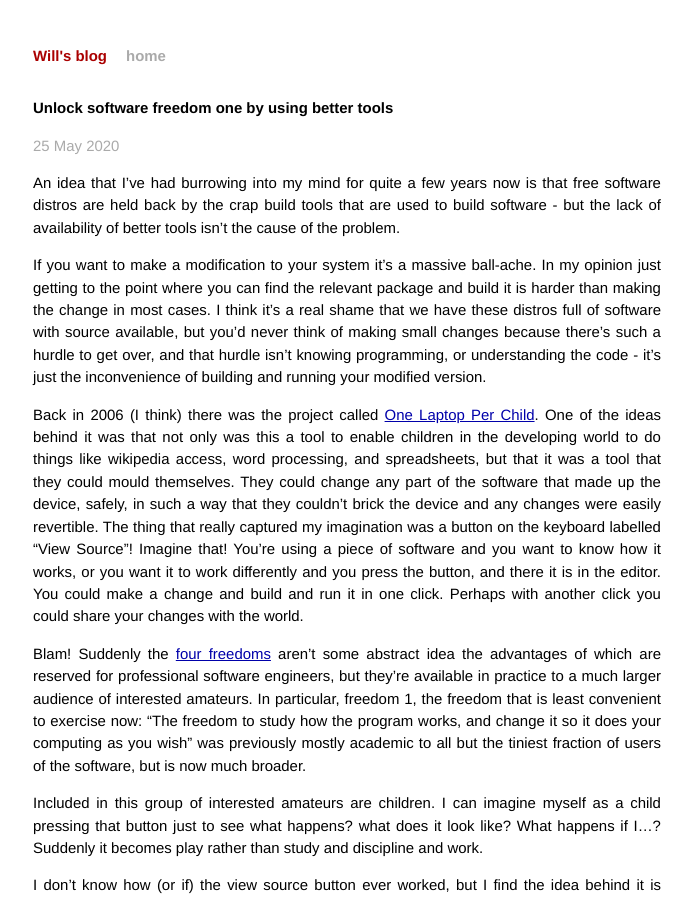
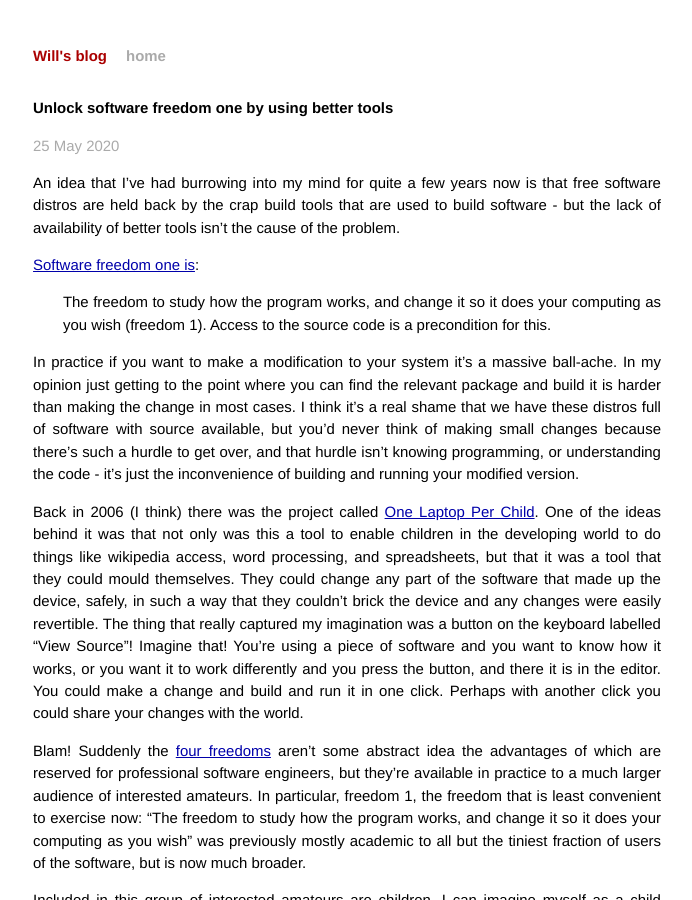
Before and after one commit to wmanley/wmanley.github.io, a Jekyll site: the page built from _posts/2020-05-25-unlock-software-freedom-one-by-using-better-tools.markdown, in a window 1280 px wide and 900 px high. Shown: the whole window, without its empty margins (293-985 px from the left). Built offline with Jekyll 4.4.1, drawn with Linux system fonts in a browser that asks for light colours.

Commit message:
fixup! Add new blog post "Unlock software freedom one by using better tools"

```diff
--- a/_posts/2020-05-25-unlock-software-freedom-one-by-using-better-tools.markdown
+++ b/_posts/2020-05-25-unlock-software-freedom-one-by-using-better-tools.markdown
@@ -6,7 +6,11 @@ categories:
 ---
 An idea that I've had burrowing into my mind for quite a few years now is that free software distros are held back by the crap build tools that are used to build software - but the lack of availability of better tools isn’t the cause of the problem.
 
-If you want to make a modification to your system it's a massive ball-ache.  In my opinion just getting to the point where you can find the relevant package and build it is harder than making the change in most cases.  I think it's a real shame that we have these distros full of software with source available, but you'd never think of making small changes because there's such a hurdle to get over, and that hurdle isn't knowing programming, or understanding the code - it's just the inconvenience of building and running your modified version.
+[Software freedom one is][one]:
+
+> The freedom to study how the program works, and change it so it does your computing as you wish (freedom 1). Access to the source code is a precondition for this.
+
+In practice if you want to make a modification to your system it's a massive ball-ache.  In my opinion just getting to the point where you can find the relevant package and build it is harder than making the change in most cases.  I think it's a real shame that we have these distros full of software with source available, but you'd never think of making small changes because there's such a hurdle to get over, and that hurdle isn't knowing programming, or understanding the code - it's just the inconvenience of building and running your modified version.
 
 Back in 2006 (I think) there was the project called [One Laptop Per Child][olpc].  One of the ideas behind it was that not only was this a tool to enable children in the developing world to do things like wikipedia access, word processing, and spreadsheets, but that it was a tool that they could mould themselves.  They could change any part of the software that made up the device, safely, in such a way that they couldn't brick the device and any changes were easily revertible.  The thing that really captured my imagination was a button on the keyboard labelled "View Source"!  Imagine that!  You're using a piece of software and you want to know how it works, or you want it to work differently and you press the button, and there it is in the editor.  You could make a change and build and run it in one click. Perhaps with another click you could share your changes with the world.
 
@@ -48,6 +52,7 @@ So this is my attempt to generate that yearning.
 
 [1]: https://cacm.acm.org/magazines/2016/7/204032-why-google-stores-billions-of-lines-of-code-in-a-single-repository/fulltext
 [2]: https://vfsforgit.org/
+[one]: https://www.gnu.org/philosophy/free-sw.en.html
 [gittup]: https://github.com/gittup/gittup
 [GStreamer]: https://gstreamer.freedesktop.org/
 [olpc]: http://one.laptop.org/
```
